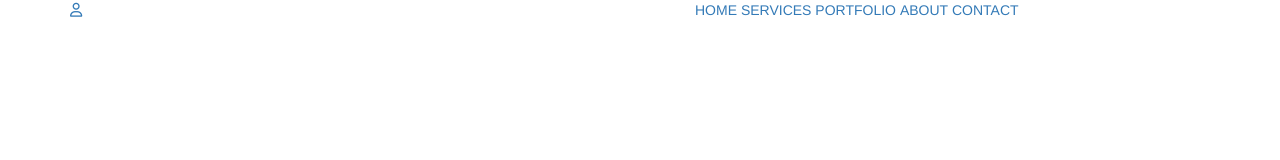
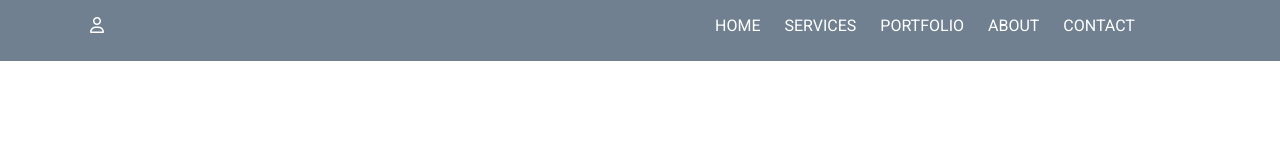
Before and after one commit to maciejpomaranski/p4, a website: page index.html in a window 1280 px wide. Drawn offline with Linux system fonts and the light colour scheme.

Commit message:
Add styles for navigation

```diff
--- a/index.html
+++ b/index.html
@@ -5,6 +5,7 @@
       <title>My first website</title>
       <link rel="stylesheet" href="https://use.fontawesome.com/releases/v6.0.0/css/all.css">
       <link rel="stylesheet" href="https://kit.fontawesome.com/89e75608d9.css" crossorigin="anonymous">
+      <link href="https://fonts.googleapis.com/css?family=Lora|Roboto:400,700" rel="stylesheet">
       <meta name="viewport" content="width=device-width, initial-scale=1.0">
       <link href="vendor/fs-bootstrap.min.css" rel="stylesheet">
       <link rel="stylesheet"href="css/style.css">
--- a/sass/style.scss
+++ b/sass/style.scss
@@ -1,7 +1,39 @@
-p {
-    color: red;
+
+$font-text: 'Roboto', Sans-Serif;
+$font-header: 'Lora', Serif;
+
+/*Global*/
+/**{border: 1px solid red }*/
+*, *::before, *::after {
+	box-sizing: border-box;
 }
-li {
-    display: inline-block;
 
+body {
+    font-size: 16px;
+    margin: 0;
+    line-height: 1.7;
+    font-family: $font-text;
 }
+.container {
+    max-width: 1140px;
+    margin: 0 auto;
+    padding: 0 20px;
+}
+
+/*navigation*/
+
+nav {
+    padding: 12px 0;
+    background-color: #708090;
+        ul {
+            list-style-type: none;
+        }
+        li {
+            display: inline-block;
+            margin-left: 20px;
+        }
+        a{
+            text-decoration: none;
+            color: white;
+        }
+}
```
Also changed, not shown: css/style.css, 1 other file.
